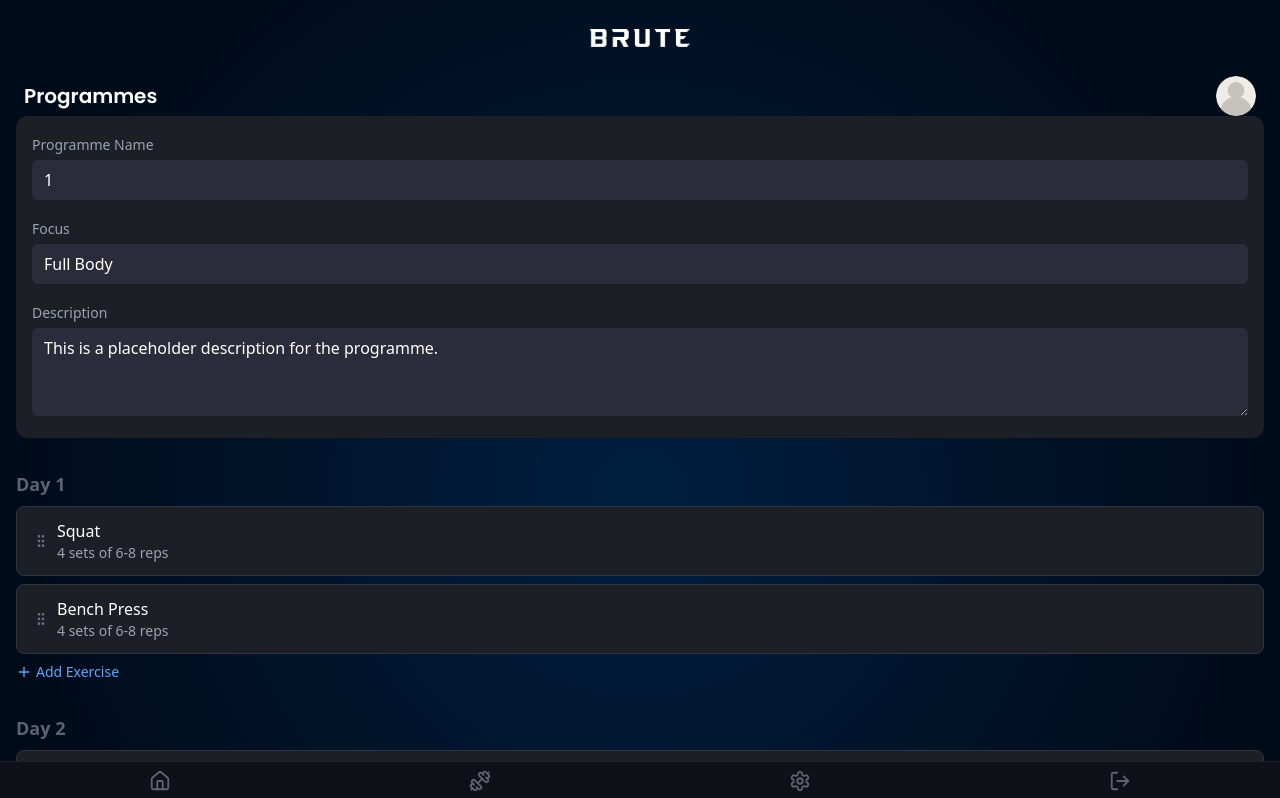
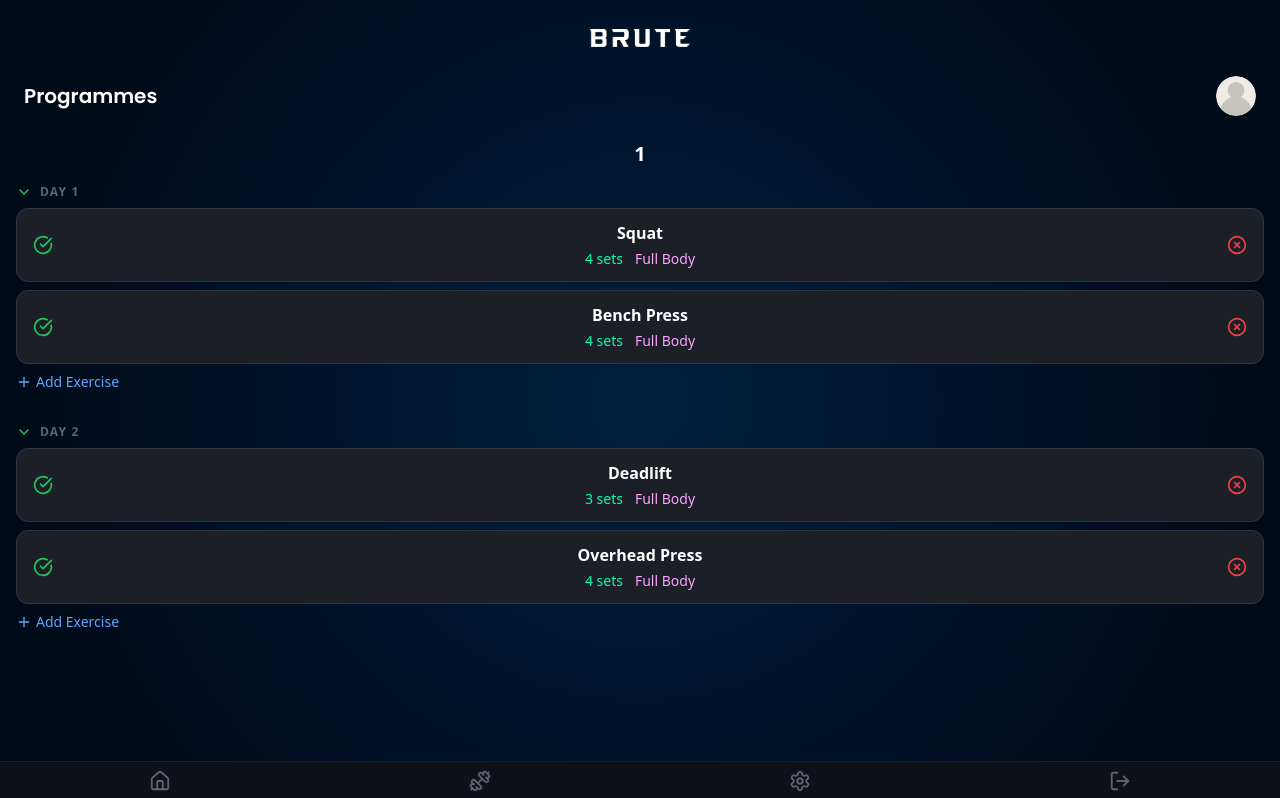
Before and after one commit to clampos/brute, a React (Vite) app: page /editor/1 in a window 1280 px wide. Shown: the top 798 px of the page. Built offline with nearby package versions, Linux system fonts and the light colour scheme.

Commit message:
Tidied up ProgrammeEditor.tsx

```diff
--- a/src/screens/ProgrammeEditor.tsx
+++ b/src/screens/ProgrammeEditor.tsx
@@ -1,7 +1,13 @@
-// src/screens/ProgrammeEditor.tsx
-import React, { useState, useEffect } from "react";
+import React, { useState } from "react";
 import { useParams, useNavigate } from "react-router-dom";
-import { ArrowLeft, Plus, GripVertical } from "lucide-react";
+import {
+  ArrowLeft,
+  Plus,
+  CheckCircle,
+  XCircle,
+  ChevronDown,
+  ChevronRight,
+} from "lucide-react";
 import logo from "../assets/logo.png";
 import icon from "../assets/icon_placeholder.png";
 import BottomBar from "../components/BottomBar";
@@ -19,12 +25,7 @@ type ProgrammeDay = {
 };
 
 export default function ProgrammeEditor() {
-  const handleLogout = () => {
-    localStorage.removeItem("token");
-    localStorage.removeItem("installPromptDismissed");
-    navigate("/login");
-  };
-  const { programmeName } = useParams(); // Comes from the URL e.g. /editor/Full%20Body
+  const { programmeName } = useParams();
   const navigate = useNavigate();
 
   const [displayName, setDisplayName] = useState(
@@ -52,6 +53,17 @@ export default function ProgrammeEditor() {
     },
   ]);
 
+  const [openDays, setOpenDays] = useState<Record<number, boolean>>(() =>
+    Object.fromEntries(days.map((d) => [d.dayNumber, true]))
+  );
+
+  const toggleDay = (dayNumber: number) => {
+    setOpenDays((prev) => ({
+      ...prev,
+      [dayNumber]: !prev[dayNumber],
+    }));
+  };
+
   const handleAddExercise = (dayNumber: number) => {
     const updatedDays = days.map((day) => {
       if (day.dayNumber === dayNumber) {
@@ -72,6 +84,12 @@ export default function ProgrammeEditor() {
     });
 
     setDays(updatedDays);
+  };
+
+  const handleLogout = () => {
+    localStorage.removeItem("token");
+    localStorage.removeItem("installPromptDismissed");
+    navigate("/login");
   };
 
   return (
@@ -109,61 +127,59 @@ export default function ProgrammeEditor() {
           className="w-10 h-10 rounded-full object-cover"
         />
       </div>
-      {/* Programme Metadata */}
-      <div className="bg-[#1C1F26] rounded-xl p-4 space-y-4 mb-8">
-        <div>
-          <label className="text-sm text-gray-400">Programme Name</label>
-          <input
-            className="w-full mt-1 px-3 py-2 bg-[#2A2D39] rounded-md text-white outline-none"
-            value={displayName}
-            onChange={(e) => setDisplayName(e.target.value)}
-          />
-        </div>
 
-        <div>
-          <label className="text-sm text-gray-400">Focus</label>
-          <input
-            className="w-full mt-1 px-3 py-2 bg-[#2A2D39] rounded-md text-white outline-none"
-            value={bodyFocus}
-            onChange={(e) => setBodyFocus(e.target.value)}
-          />
-        </div>
-
-        <div>
-          <label className="text-sm text-gray-400">Description</label>
-          <textarea
-            className="w-full mt-1 px-3 py-2 bg-[#2A2D39] rounded-md text-white outline-none"
-            rows={3}
-            value={description}
-            onChange={(e) => setDescription(e.target.value)}
-          />
-        </div>
+      {/* Programme Name Display */}
+      <div className="mt-6 mb-4 text-center">
+        <h3 className="text-white text-xl font-semibold">{displayName}</h3>
       </div>
 
       {/* Programme Days */}
       <div className="space-y-8">
-        {days.map((day) => (
+        {days.map((day) => {
+          const isOpen = openDays[day.dayNumber];
+          return (
             <div key={day.dayNumber} className="space-y-2">
-            <h2 className="text-lg font-semibold">Day {day.dayNumber}</h2>
+              {/* Day Header */}
+              <div
+                className="flex items-center gap-2 cursor-pointer"
+                onClick={() => toggleDay(day.dayNumber)}
+              >
+                {isOpen ? (
+                  <ChevronDown className="text-green-500 w-4 h-4" />
+                ) : (
+                  <ChevronRight className="text-green-500 w-4 h-4" />
+                )}
+                <h2 className="text-xs text-[#5E6272] font-semibold tracking-widest uppercase">
+                  Day {day.dayNumber}
+                </h2>
+              </div>
 
+              {/* Exercise List */}
+              {isOpen && (
                 <div className="space-y-2">
                   {day.exercises.map((ex) => (
                     <div
                       key={ex.id}
-                  className="bg-[#1C1F26] border border-[#2F3544] rounded-lg px-4 py-3 flex items-center justify-between"
+                      className="bg-[#1C1F26] border border-[#2F3544] rounded-xl px-4 py-3 flex items-center justify-between"
                     >
-                  <div className="flex items-center gap-2">
-                    <GripVertical className="text-gray-500 w-4 h-4" />
-                    <div>
-                      <p className="font-medium text-white">{ex.name}</p>
-                      <p className="text-sm text-gray-400">
-                        {ex.sets} sets of {ex.reps} reps
-                      </p>
+                      {/* Left: Green Tick */}
+                      <CheckCircle className="text-green-500 w-5 h-5 mr-3" />
+
+                      {/* Center: Exercise Details */}
+                      <div className="flex-1 text-center">
+                        <p className="font-semibold text-white">{ex.name}</p>
+                        <div className="flex justify-center gap-3 text-sm mt-1">
+                          <span className="text-[#00FFAD]">{ex.sets} sets</span>
+                          <span className="text-[#FBA3FF]">Full Body</span>
                         </div>
                       </div>
+
+                      {/* Right: Red Cross */}
+                      <XCircle className="text-red-500 w-5 h-5 ml-3" />
                     </div>
                   ))}
 
+                  {/* Add Exercise */}
                   <button
                     onClick={() => handleAddExercise(day.dayNumber)}
                     className="text-sm text-blue-400 flex items-center gap-1 hover:underline"
@@ -172,9 +188,12 @@ export default function ProgrammeEditor() {
                     Add Exercise
                   </button>
                 </div>
+              )}
             </div>
-        ))}
+          );
+        })}
       </div>
+
       <BottomBar onLogout={handleLogout} />
     </div>
   );
```
Lines whose indentation alone changed are shown as unchanged.
